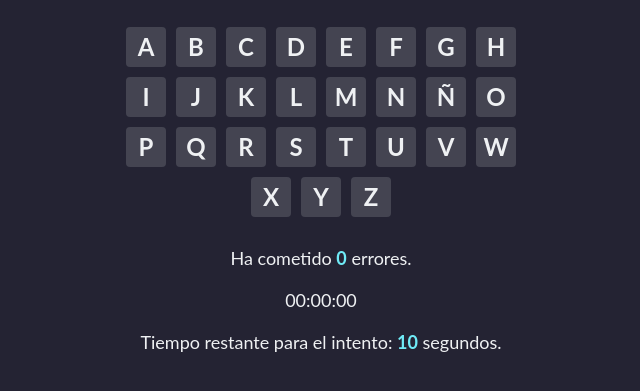
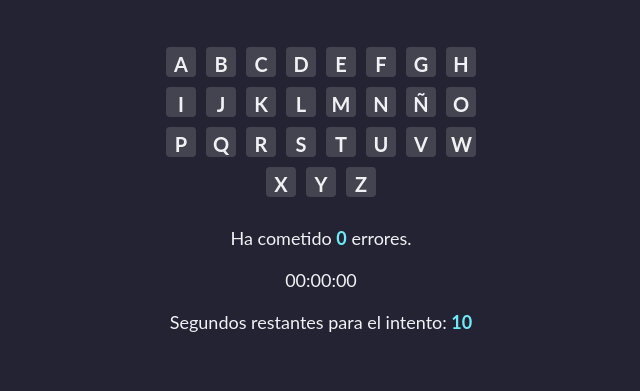
Before and after one commit to jfalagan20987/ahorcadoDWEC, a plain HTML site: page index.html in a window 1280 px wide. Shown: the part 311-702 px from the top of the page, without its empty margins (319-959 px from the left). Drawn offline with Linux system fonts and the light colour scheme.

Commit message:
ajustes anchura

```diff
--- a/index.html
+++ b/index.html
@@ -64,7 +64,7 @@
     <p>Ha cometido <span id="errores">0</span> errores.</p> <!--Contador de errores cometidos-->
     <div class="timer">00:00:00</div> <!--Cronómetro-->
     <div class="cuenta-atras">
-        <p>Tiempo restante para el intento: <span>10</span> segundos.</p>
+        <p>Segundos restantes para el intento: <span>10</span></p>
     </div>
     <button id="nuevaPartida">NUEVA PARTIDA</button>
     <script src="script.js"></script>
--- a/style.css
+++ b/style.css
@@ -31,12 +31,12 @@ span{
 
 .letra{
     background-color: #444451;
-    height: 40px;
-    width: 40px;
+    height: 30px;
+    width: 30px;
     padding: 5px;
     margin: 0 5px;
     text-align: center;
-    font-size: 24px;
+    font-size: 20px;
     font-weight: bold;
     border-radius: 4px;
 }
```
